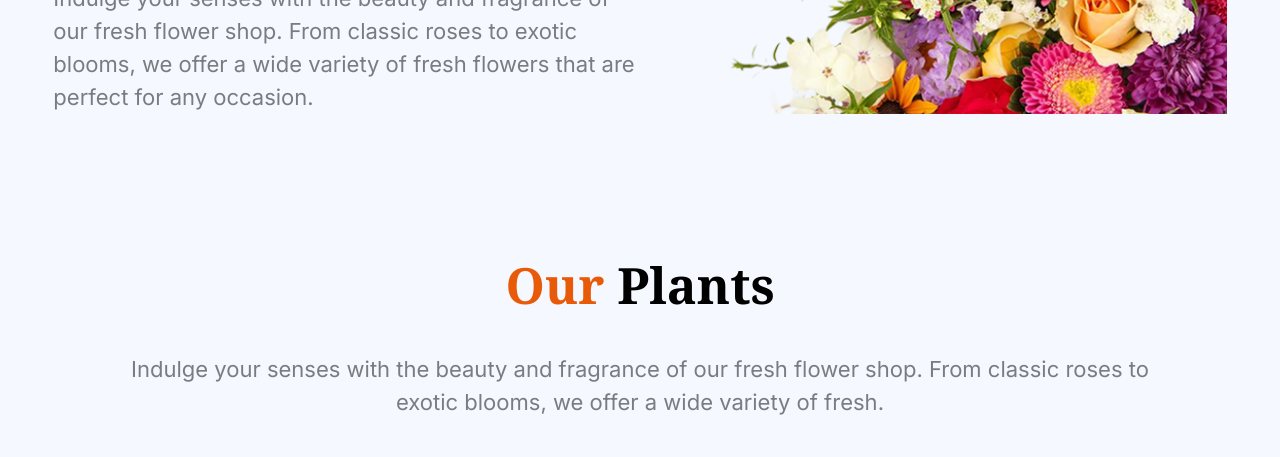
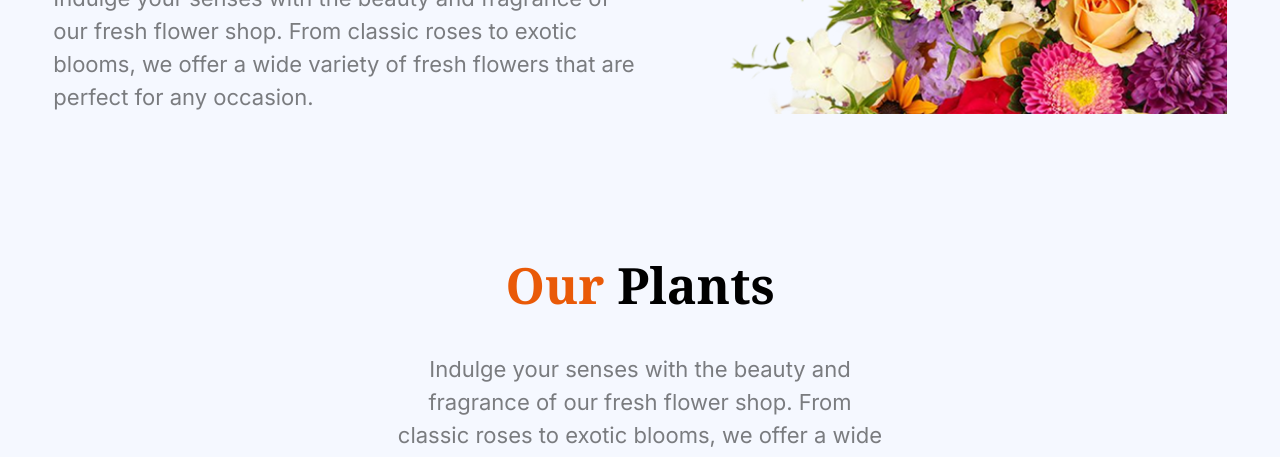
Before and after one commit to sazzadm371701/responsive-flowers, a plain HTML site: page index.html in a window 1280 px wide. Shown: the part 450-907 px from the top of the page. Drawn offline with nearby package versions, Linux system fonts and the light colour scheme.

Commit message:
some correction is done

```diff
--- a/index.html
+++ b/index.html
@@ -72,7 +72,7 @@
           <h1 class="noto-serif-bold text-5xl md:text-4xl font-bold mb-10">
             <span class="text-[#E95A08]">Our</span> Plants
           </h1>
-          <p class="body-text w-11/12 mb:w-5/12 mx-auto">
+          <p class="body-text w-11/12 md:w-5/12 mx-auto">
             Indulge your senses with the beauty and fragrance of our fresh
             flower shop. From classic roses to exotic blooms, we offer a wide
             variety of fresh.
```
